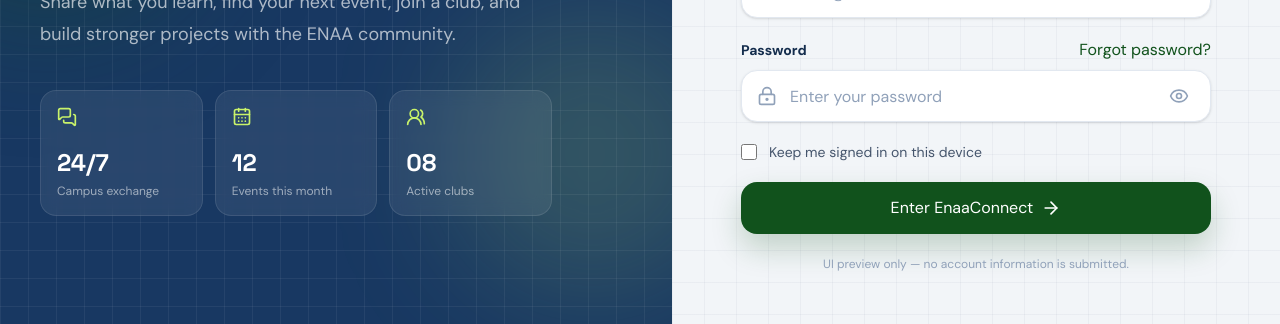
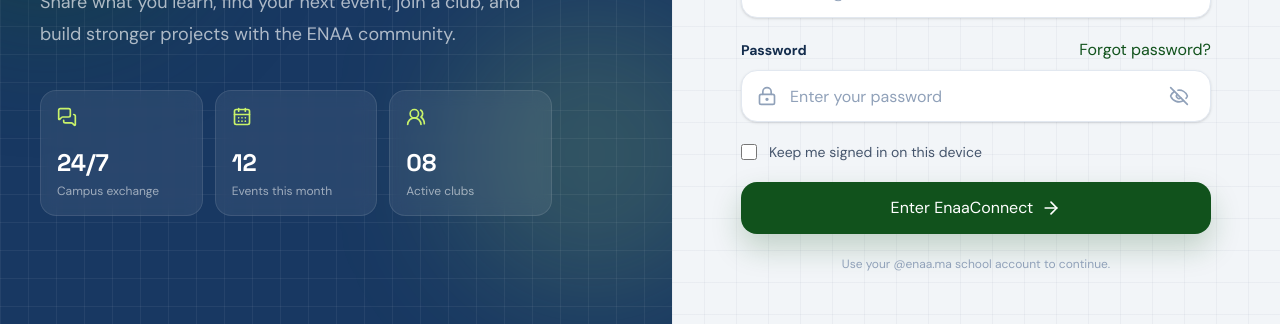
Before and after one commit to elhajjame/EnaaConnect, a React (Vite) app in the folder client/: page /login in a window 1280 px wide. Both pictures are taken after a click on the button "Show password". Shown: the part 422-746 px from the top of the page. Built offline with nearby package versions, Linux system fonts and the light colour scheme; no server answers.

Commit message:
feat(auth): connect login form to JWT API

```diff
--- a/client/src/pages/auth/LoginPage.jsx
+++ b/client/src/pages/auth/LoginPage.jsx
@@ -1,11 +1,58 @@
-import { ArrowRight, Eye, LockKeyhole, Mail } from "lucide-react";
+import { ArrowRight, Eye, EyeOff, LockKeyhole, Mail } from "lucide-react";
 import AuthField from "../../components/auth/AuthField";
+import { useNavigate } from "react-router-dom";
+import useAuth from "../../hooks/useAuth";
+import { useState } from "react";
+import { getApiErrorMessage } from "../../services/api";
 
 function LoginPage() {
+  const navigate = useNavigate();
+  const { login } = useAuth();
+
+  const [email, setEmail] = useState("");
+  const [password, setPassword] = useState("");
+  const [rememberDevice, setRememberDevice] = useState(false);
+  const [showPassword, setShowPassword] = useState(false);
+  const [errorMessage, setErrorMessage] = useState("");
+  const [isSubmitting, setIsSubmitting] = useState(false);
+
+  async function handleSubmit(event) {
+    event.preventDefault();
+    if (isSubmitting) {
+      return;
+    }
+
+    setErrorMessage("");
+    setIsSubmitting(true);
+
+    try {
+      await login({ email, password }, rememberDevice);
+
+      navigate("/", { replace: true });
+    } catch (error) {
+      setErrorMessage(getApiErrorMessage(error));
+    } finally {
+      setIsSubmitting(false);
+    }
+  }
+
+  function togglePasswordVisibility() {
+    setShowPassword((currentValue) => !currentValue);
+  }
+
   return (
-    <form className="space-y-5" aria-label="Sign in form">
+    <form
+      onSubmit={handleSubmit}
+      className="space-y-5"
+      aria-label="Sign in form"
+    >
       <AuthField id="login-email" label="School email" icon={Mail}>
         <input
+          value={email}
+          onChange={(event) => setEmail(event.target.value)}
+          autoComplete="email"
+          required
+          disabled={isSubmitting}
           id="login-email"
           name="email"
           type="email"
@@ -28,41 +75,64 @@
         }
       >
         <input
+          value={password}
+          type={showPassword ? "text" : "password"}
+          onChange={(event) => setPassword(event.target.value)}
+          required
+          maxLength={128}
+          disabled={isSubmitting}
+          autoComplete="current-password"
           id="login-password"
           name="password"
-          type="password"
           placeholder="Enter your password"
           className="h-[3.25rem] w-full rounded-2xl border border-slate-200 bg-white py-3.5 pl-12 pr-12 text-base text-brand-navy-dark shadow-sm outline-none transition placeholder:text-slate-400 focus:border-brand-green focus:ring-4 focus:ring-brand-green/10"
         />
 
         <button
           type="button"
-          aria-label="Show password"
-          className="absolute right-4 top-1/2 grid h-8 w-8 -translate-y-1/2 place-items-center rounded-lg text-slate-400 hover:bg-slate-100 hover:text-brand-navy focus-visible:outline-none focus-visible:ring-2 focus-visible:ring-brand-green"
+          onClick={togglePasswordVisibility}
+          aria-label={showPassword ? "Hide password" : "Show password"}
+          aria-pressed={showPassword}
+          disabled={isSubmitting}
+          className=" disabled:cursor-not-allowed disabled:opacity-60 absolute right-4 top-1/2 grid h-8 w-8 -translate-y-1/2 place-items-center rounded-lg text-slate-400 hover:bg-slate-100 hover:text-brand-navy focus-visible:outline-none focus-visible:ring-2 focus-visible:ring-brand-green"
         >
-          <Eye className="h-5 w-5" aria-hidden="true" />
+          {showPassword ? (
+            <EyeOff className="h-5 w-5" aria-hidden="true" />
+          ) : (
+            <Eye className="h-5 w-5" aria-hidden="true" />
+          )}
         </button>
       </AuthField>
 
       <label className="flex w-fit cursor-pointer items-center gap-3 text-sm text-slate-600">
         <input
+          checked={rememberDevice}
+          onChange={(event) => setRememberDevice(event.target.checked)}
+          disabled={isSubmitting}
           type="checkbox"
           name="rememberDevice"
           className="h-4 w-4 rounded border-slate-300 accent-brand-green"
         />
         Keep me signed in on this device
       </label>
-
+      {errorMessage && (
+        <p
+          role="alert"
+          className="rounded-xl border border-red-200 bg-red-50 px-4 py-3 text-sm font-medium text-red-700"
+        >
+          {errorMessage}
+        </p>
+      )}
       <button
-        type="button"
-        className="flex w-full items-center justify-center gap-2 rounded-2xl bg-brand-green px-5 py-3.5 text-base font-bold text-white shadow-[0_14px_30px_rgba(17,82,28,0.22)] transition hover:-translate-y-0.5 hover:bg-brand-green-dark focus-visible:outline-none focus-visible:ring-4 focus-visible:ring-brand-green/25"
+        type="submit"
+        disabled={isSubmitting}
+        className=" disabled:cursor-not-allowed disabled:translate-y-0 disabled:opacity-70 flex w-full items-center justify-center gap-2 rounded-2xl bg-brand-green px-5 py-3.5 text-base font-bold text-white shadow-[0_14px_30px_rgba(17,82,28,0.22)] transition hover:-translate-y-0.5 hover:bg-brand-green-dark focus-visible:outline-none focus-visible:ring-4 focus-visible:ring-brand-green/25 "
       >
-        Enter EnaaConnect
+        {isSubmitting ? "Signing in..." : "Enter EnaaConnect"}
         <ArrowRight className="h-5 w-5" aria-hidden="true" />
       </button>
-
       <p className="text-center text-xs leading-5 text-slate-400">
-        UI preview only — no account information is submitted.
+        Use your @enaa.ma school account to continue.
       </p>
     </form>
   );
```
